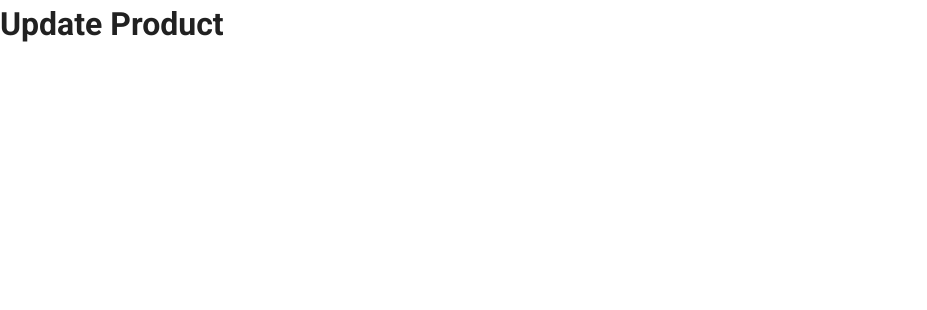
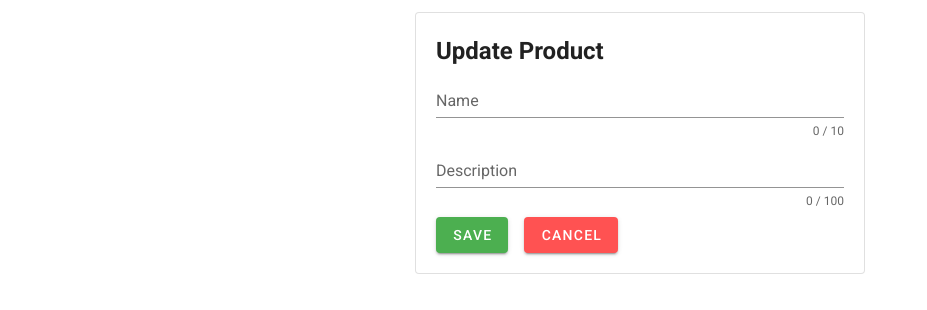
Before and after one commit to Podmaskov/daxx-test, a Vue app: page /update-product/1 in a window 1280 px wide. Shown: the top 310 px of the page, without its empty margins (0-927 px from the left). Built offline with nearby package versions, Linux system fonts and the light colour scheme.

Commit message:
add create and update pages

```diff
--- a/src/App.vue
+++ b/src/App.vue
@@ -15,3 +15,19 @@ export default {
   }),
 };
 </script>
+
+<style>
+  .fade-enter-active,
+  .fade-leave-active {
+    transition: opacity .8s;
+  }
+  .fade-enter,
+  .fade-leave-to {
+    opacity: 0;
+  }
+  .success-message{
+    position: absolute;
+    right: 25px;
+    top: 25px;
+  }
+</style>
--- /dev/null
+++ b/src/components/ProductForm.vue
@@ -0,0 +1,106 @@
+<template>
+  <v-form
+    ref="form"
+    v-model="valid"
+    lazy-validation
+  >
+    <v-text-field
+      v-model.trim="localForm.name"
+      :counter="10"
+      :rules="nameRules"
+      label="Name"
+      required
+    ></v-text-field>
+
+    <v-text-field
+      v-model.trim="localForm.description"
+      :counter="100"
+      :rules="descriptionRules"
+      required
+      label="Description"
+      type="textarea"
+    >
+    </v-text-field>
+
+    <div
+      class="mt-2"
+    >
+    <slot>
+      <v-btn
+        color="success"
+        class="mr-4"
+        @click="emitForm()"
+      >
+        Save
+      </v-btn>
+    </slot>
+
+    <v-btn
+      color="error"
+      class="mr-4"
+      @click="emitCancel()"
+    >
+      Cancel
+    </v-btn>
+  </div>
+  </v-form>
+</template>
+
+<script>
+export default {
+  data: () => {
+    return {
+      localForm: {
+        id: '',
+        name: '',
+        description: ''
+      },
+      nameRules: [
+          v => Boolean(v) || 'Name is required',
+          v => (v && v.length <= 10) || 'Name must be less than 10 characters',
+        ],
+      descriptionRules: [
+          v => Boolean(v) || 'Description is required',
+          v => (v && v.length <= 100) || 'Description must be less than 100 characters',
+        ],
+      valid: true
+    }
+  },
+  props: {
+    formData: {
+      type: Object,
+    },
+  },
+  watch: {
+    formData: {
+      immediate: true,
+      handler: function (formData) {
+        if(!formData) return
+        this.localForm = {
+          ...formData
+        }
+      },
+    }
+  },
+  methods: {
+    resetForm() {
+      if(this.localForm.id) return
+      this.$refs.form.reset()
+    },
+    emitForm() {
+      if (!this.$refs.form.validate()) return
+      this.$emit('changed-form', this.localForm)
+      this.resetForm()
+    },
+
+    emitCancel() {
+      this.$emit('cancel')
+    }
+  }
+
+}
+</script>
+
+<style>
+
+</style>
--- a/src/utils/helpers/localProductStorage.js
+++ b/src/utils/helpers/localProductStorage.js
@@ -18,6 +18,14 @@ export default class LocalProductStorage {
 
   getProducts() {
     return JSON.parse(this.localStorage.getItem('products')) || []
+  }
+
+  getProduct(productId) {
+    const products = JSON.parse(this.localStorage.getItem('products')) || []
+    const product = products.find((product) => {
+      if(product.id === productId) return product
+    })
+    return product
   }
 
   updateProduct(newProduct) {
--- a/src/views/CreateProduct.vue
+++ b/src/views/CreateProduct.vue
@@ -1,13 +1,58 @@
 <template>
-  <h1>Create Product</h1>
+<v-container>
+  <transition name="fade">
+    <v-alert
+      v-if="isNotificationVisible"
+      type="success"
+      class="success-message"
+    >
+      Product saved successfully
+    </v-alert>
+    </transition>
+  <v-card
+    class="mx-auto pa-5 mt-12"
+    max-width="450"
+    outlined
+  >
+  <h2>Create Product</h2>
+    <product-from
+      @changed-form="saveProduct"
+      @cancel="redirectToHome()"
+    />
+  </v-card>
+</v-container>
 </template>
 
 <script>
+import ProductFrom from '../components/ProductForm.vue'
+import LocalProductStorage from '../utils/helpers/LocalProductStorage'
+
+const localProductStorage = new LocalProductStorage()
+const NOTIFICATION_DELAY = 2000
+
 export default {
-
+  data: ()=> {
+    return {
+      isNotificationVisible: false
+    }
+  },
+  components: {
+    ProductFrom
+  },
+  methods: {
+    showNotification(){
+      this.isNotificationVisible = true
+      setTimeout(()=> {
+        this.isNotificationVisible = false
+      }, NOTIFICATION_DELAY)
+    },
+    saveProduct(product) {
+      localProductStorage.setProduct(product)
+      this.showNotification()
+    },
+    redirectToHome() {
+      this.$router.push({ name: 'home'})
+    }
+  }
 }
 </script>
-
-<style>
-
-</style>
--- a/src/views/Home.vue
+++ b/src/views/Home.vue
@@ -15,9 +15,11 @@
           </tr>
         </thead>
         <tbody
+          class="text-center"
+        >
+          <tr
             v-if="!products.length"
           >
-          <tr>
             <td
               class="text-center font-weight-bold"
               colspan="4"
@@ -25,10 +27,8 @@
               Please create a product
             </td>
           </tr>
-        </tbody>
-        <tbody
+          <template
             v-else
-          class="text-center"
           >
             <tr
               v-for="product in products"
@@ -59,6 +59,7 @@
                 </div>
               </td>
             </tr>
+          </template>
           <tr>
             <td
               colspan="3"
--- a/src/views/UpdateProduct.vue
+++ b/src/views/UpdateProduct.vue
@@ -1,13 +1,70 @@
 <template>
-  <h1>Update Product</h1>
+<v-container>
+  <transition name="fade">
+    <v-alert
+      v-if="isNotificationVisible"
+      type="success"
+      class="success-message"
+    >
+      Product saved successfully
+    </v-alert>
+    </transition>
+  <v-card
+    class="mx-auto pa-5"
+    max-width="450"
+    outlined
+  >
+  <h2>Update Product</h2>
+    <product-from
+      :formData="productFormData"
+      @changed-form="updateProduct"
+      @cancel="redirectToHome()"
+    />
+  </v-card>
+</v-container>
 </template>
 
 <script>
+import ProductFrom from '../components/ProductForm.vue'
+import LocalProductStorage from '../utils/helpers/LocalProductStorage'
+
+const localProductStorage = new LocalProductStorage()
+const NOTIFICATION_DELAY = 2000
+
 export default {
-
+  data: ()=> {
+    return {
+      isNotificationVisible: false,
+      productFormData: {
+        id: '',
+        name: '',
+        description: ''
+      }
+    }
+  },
+  components: {
+    ProductFrom
+  },
+  methods: {
+    showNotification(){
+      this.isNotificationVisible = true
+      setTimeout(()=> {
+        this.isNotificationVisible = false
+      }, NOTIFICATION_DELAY)
+    },
+    updateProduct(product) {
+      this.productFormData = {...product}
+      localProductStorage.updateProduct(product)
+      this.showNotification()
+    },
+    redirectToHome() {
+      this.$router.push({ name: 'home'})
+    }
+  },
+  mounted() {
+    const { id: productId } = this.$route.params
+    if(!productId) return
+    this.productFormData = localProductStorage.getProduct(productId)
+  }
 }
 </script>
-
-<style>
-
-</style>
```
Lines whose indentation alone changed are shown as unchanged.
